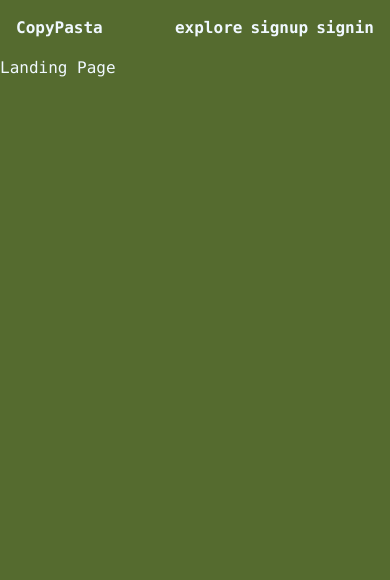
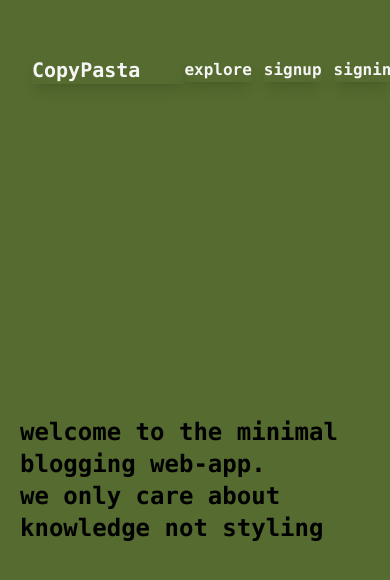
Before and after one commit to hanzaladotjs/bullish, a React (Vite) app in the folder client/: page / in a window 390 px wide. Shown: the top 580 px of the page. Built offline with nearby package versions, Linux system fonts and the light colour scheme.

Commit message:
landing page

```diff
--- a/client/src/App.tsx
+++ b/client/src/App.tsx
@@ -1,14 +1,17 @@
 import { BrowserRouter as Router, Routes, Route } from 'react-router-dom';
 import Navbar from './components/Navbar';
+import LandingPage from './pages/LandingPage';
+
 function App() {
   return (
     <Router>
       <Navbar />
       <Routes>
-        <Route path="/" element={<h1>Landing Page</h1>} />
+        <Route path="/" element={<LandingPage></LandingPage>}></Route>
         <Route path="/explore" element={<h1>Explore Page</h1>} />
         <Route path="/:id" element={<h1>Blog Detail Page</h1>} />
-        <Route path="/auth" element={<h1>Auth Page</h1>} />
+        <Route path="/auth/signin" element={<h1>sign in</h1>} />
+        <Route path="/auth/signup" element={<h1>sign up</h1>} />
         <Route path="/new" element={<h1>New Blog Page</h1>} />
       </Routes>
     </Router>
--- a/client/src/components/Navbar.tsx
+++ b/client/src/components/Navbar.tsx
@@ -3,14 +3,15 @@ import React from "react"
 
 const Navbar = () => {
   return (
-    <nav className='flex md:justify-around justify-between text-large md:text-2xl font-bold md:font-extrabold p-4 items-center'>
-      <div>
-        CopyPasta
+    <nav className='flex my-6  md:justify-around justify-between  text-medium md:text-2xl font-bold md:font-extrabold md:p-4 p-8 items-center '>
+      <div className='hover:text-black shadow-lg pl-0 pr-11 md:text-2xl text-xl'>
+
+       <Link to="/">CopyPasta</Link>
       </div>
-      <div className='flex space-x-2 md:space-x-7'>
-        <div><Link>explore </Link></div>
-        <div><Link>signup</Link> </div>
-        <div><Link>signin</Link></div>
+      <div className='flex space-x-3 md:space-x-7 '>
+        <div className='hover:text-black shadow-lg'><Link to="/explore">explore </Link></div>
+        <div className='hover:text-black shadow-lg'><Link to="/auth/signup">signup</Link> </div>
+        <div className='hover:text-black shadow-lg'><Link to="/auth/signin">signin</Link></div>
       </div>
     </nav>
   );
--- a/client/src/index.css
+++ b/client/src/index.css
@@ -6,7 +6,7 @@
     @import "tailwindcss";
     html, body {
         background-color:  darkolivegreen;
-        color: aliceblue;
+        color: whitesmoke;
        /* font-family: 'Gill Sans', 'Gill Sans MT',  -apple-system, BlinkMacSystemFont, Calibri, 'Trebuchet MS', sans-serif;
         /* font-family: 'Open Sans', -apple-system, BlinkMacSystemFont, 'Segoe UI', Roboto, sans-serif; */
         font-family:  ui-monospace, SFMono-Regular, Menlo, Monaco, Consolas, 'Liberation Mono', 'Courier New', monospace
--- /dev/null
+++ b/client/src/pages/LandingPage.tsx
@@ -0,0 +1,11 @@
+const LandingPage = () => {
+    return (
+        <div className="pl-5 flex justify-center items-center min-h-170 md:text-5xl text-2xl font-bold text-black">
+            welcome to the minimal blogging web-app. <br></br>
+            we only care about <br></br>
+            knowledge not styling
+        </div>
+    )
+}
+
+export default LandingPage
```
